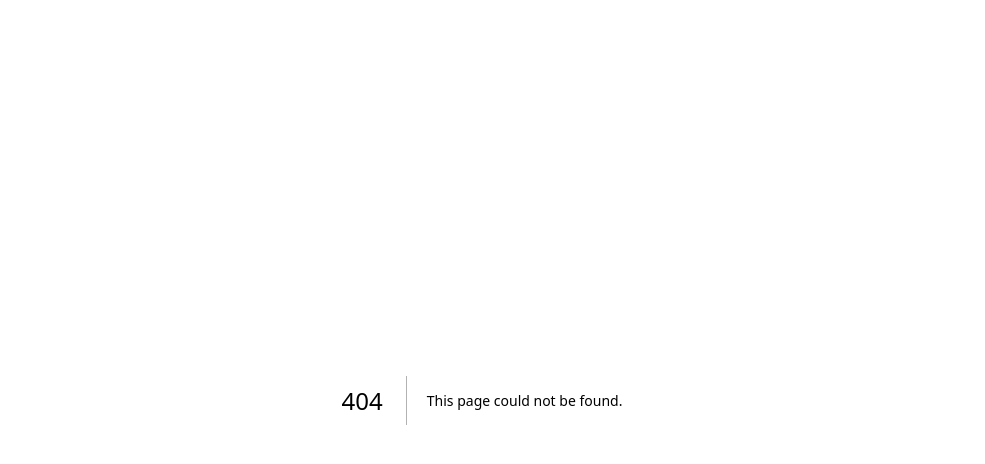
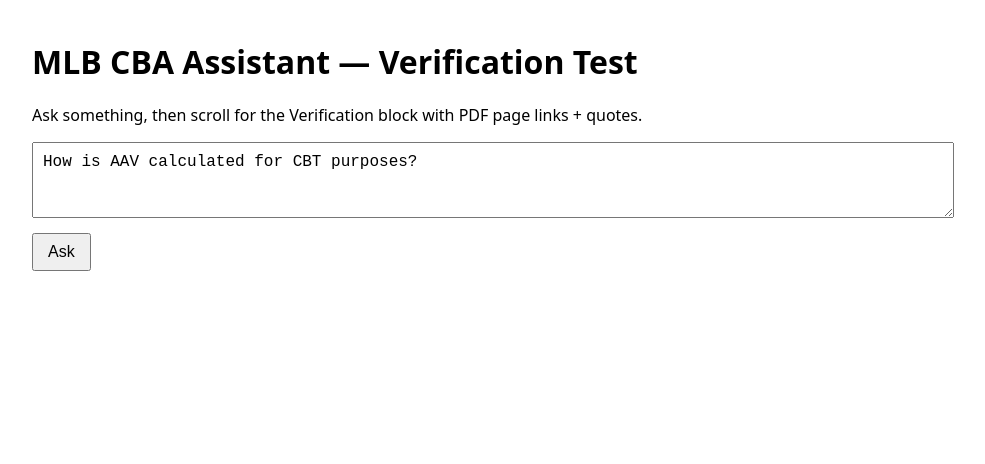
Before and after one commit to MitchDotCom/mlb-cba-assistant, a Next.js app: page /mlbtest in a window 1280 px wide. Before the commit this address had no page. Shown: the top 464 px of the page, without its empty margins (158-1143 px from the left). Built offline with nearby package versions, Linux system fonts and the light colour scheme.

Commit message:
Create mlbtest.js

```diff
--- /dev/null
+++ b/pages/mlbtest.js
@@ -0,0 +1,35 @@
+// pages/mlbtest.js
+import { useState } from "react";
+
+export default function MLBTest() {
+  const [q, setQ] = useState("How is AAV calculated for CBT purposes?");
+  const [out, setOut] = useState("");
+
+  async function ask() {
+    setOut("Loading…");
+    const r = await fetch("/api/mlb", {
+      method: "POST",
+      headers: { "content-type": "application/json" },
+      body: JSON.stringify({ q })
+    });
+    const j = await r.json();
+    setOut(j.text || JSON.stringify(j, null, 2));
+  }
+
+  return (
+    <div style={{ maxWidth: 900, margin: "40px auto", fontFamily: "system-ui" }}>
+      <h1>MLB CBA Assistant — Verification Test</h1>
+      <p>Ask something, then scroll for the Verification block with PDF page links + quotes.</p>
+      <textarea
+        rows={3}
+        style={{ width: "100%", padding: 10, fontSize: 16 }}
+        value={q}
+        onChange={(e) => setQ(e.target.value)}
+      />
+      <div style={{ marginTop: 10 }}>
+        <button onClick={ask} style={{ padding: "8px 14px", fontSize: 16 }}>Ask</button>
+      </div>
+      <pre style={{ whiteSpace: "pre-wrap", marginTop: 20 }}>{out}</pre>
+    </div>
+  );
+}
```
